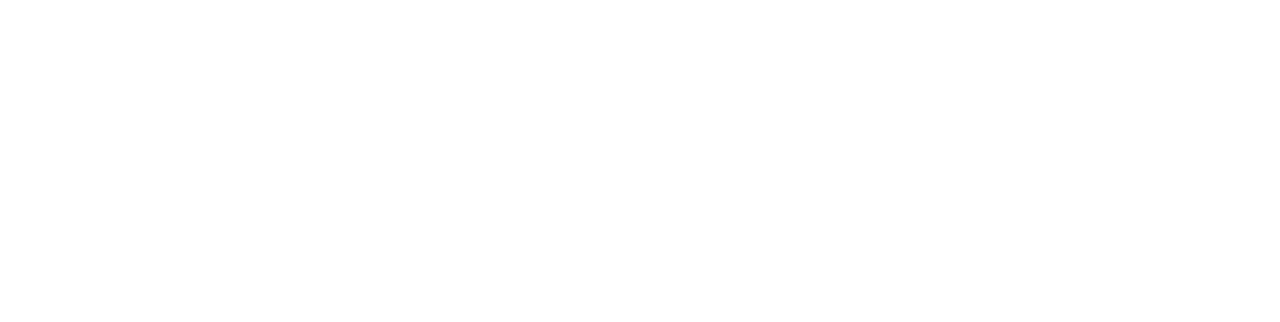
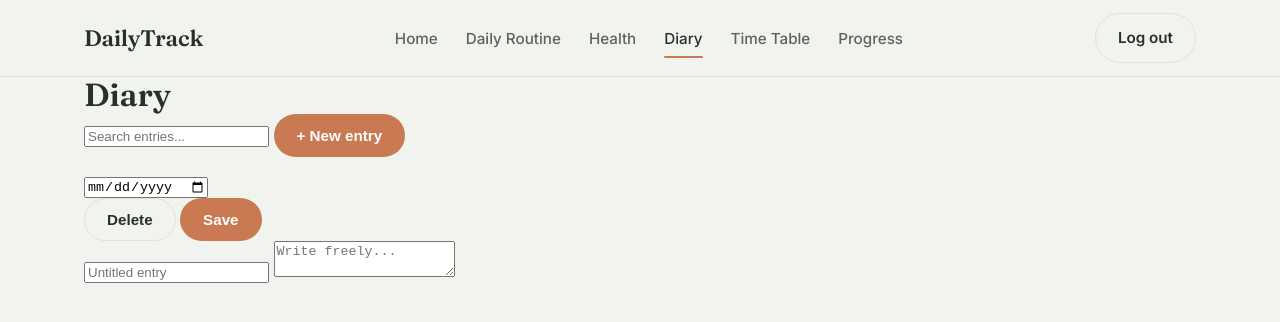
Before and after one commit to Hem43-ops/daily-track, a website: page frontend/diary.html in a window 1280 px wide. Drawn offline with Linux system fonts and the light colour scheme.

Commit message:
diary proposed page

```diff
--- a/frontend/diary.html
+++ b/frontend/diary.html
@@ -1,12 +1,85 @@
 <!DOCTYPE html>
 <html lang="en">
 <head>
-    <meta charset="UTF-8">
-    <meta name="viewport" content="width=device-width, initial-scale=1.0">
-    <title>Document</title>
-    <container
+  <meta charset="UTF-8" />
+  <meta name="viewport" content="width=device-width, initial-scale=1.0" />
+  <title>Diary — DailyTrack</title>
+  <link rel="preconnect" href="https://fonts.googleapis.com" />
+  <link rel="preconnect" href="https://fonts.gstatic.com" crossorigin />
+  <link
+    href="https://fonts.googleapis.com/css2?family=Fraunces:opsz,wght@9..144,400;9..144,500;9..144,600&family=Inter:wght@400;500;600;700&family=IBM+Plex+Mono:wght@400;500&display=swap"
+    rel="stylesheet"
+  />
+  <link rel="stylesheet" href="css/style.css" />
+  <link rel="stylesheet" href="css/diary.css" />
+  <link rel="stylesheet" href="css/responsive.css" />
 </head>
 <body>
 
+  <header class="site-header">
+    <div class="container nav-inner">
+      <a href="dashboard.html" class="brand">DailyTrack</a>
+
+      <button class="nav-toggle" id="navToggle" aria-label="Open menu" aria-expanded="false" aria-controls="primaryNav">
+        <span class="nav-toggle-bar"></span>
+        <span class="nav-toggle-bar"></span>
+        <span class="nav-toggle-bar"></span>
+      </button>
+
+      <nav class="primary-nav" id="primaryNav">
+        <ul>
+          <li><a href="dashboard.html">Home</a></li>
+          <li><a href="daily.html">Daily Routine</a></li>
+          <li><a href="health.html">Health</a></li>
+          <li><a href="diary.html" class="active">Diary</a></li>
+          <li><a href="timetable.html">Time Table</a></li>
+          <li><a href="progress.html">Progress</a></li>
+        </ul>
+      </nav>
+
+      <div class="nav-actions">
+        <a href="login.html" class="btn btn-ghost">Log out</a>
+      </div>
+    </div>
+  </header>
+
+  <main class="diary-page">
+    <div class="container">
+
+      <div class="diary-header">
+        <h1>Diary</h1>
+      </div>
+
+      <div class="diary-layout">
+
+        <!-- Sidebar: search + entry list -->
+        <aside class="diary-sidebar">
+          <input type="search" class="diary-search" id="diarySearch" placeholder="Search entries..." />
+          <button class="btn btn-primary new-entry-btn" id="newEntryBtn">+ New entry</button>
+          <ul class="entry-list" id="entryList">
+            <!-- populated by diary.js -->
+          </ul>
+        </aside>
+
+        <!-- Editor -->
+        <section class="diary-editor">
+          <div class="editor-meta-row">
+            <input type="date" class="editor-date-input" id="editorDate" />
+            <div class="editor-actions">
+              <button class="btn btn-ghost" id="deleteEntryBtn">Delete</button>
+              <button class="btn btn-primary" id="saveEntryBtn">Save</button>
+            </div>
+          </div>
+          <input type="text" class="editor-title-input" id="editorTitle" placeholder="Untitled entry" />
+          <textarea class="editor-content-input" id="editorContent" placeholder="Write freely..."></textarea>
+          <p class="editor-status" id="editorStatus"></p>
+        </section>
+
+      </div>
+    </div>
+  </main>
+
+  <script src="js/main.js"></script>
+  <script src="js/diary.js"></script>
 </body>
 </html>
```
